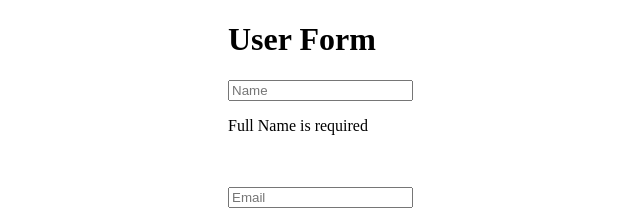
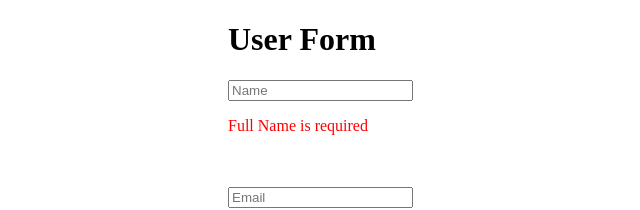
Before and after one commit to B00ttl3/TemplateDriven-Forms-in-Angular, an Angular app: page / in a window 1280 px wide. Shown: the top 210 px of the page, without its empty margins (287-927 px from the left). Built offline with nearby package versions, Linux system fonts and the light colour scheme.

Commit message:
added the color to the alert class

```diff
--- a/src/app/app.component.css
+++ b/src/app/app.component.css
@@ -2,3 +2,7 @@
     margin: 0 auto;
     width: 250px;
 }
+
+.alert{
+    color: red;
+}
```
